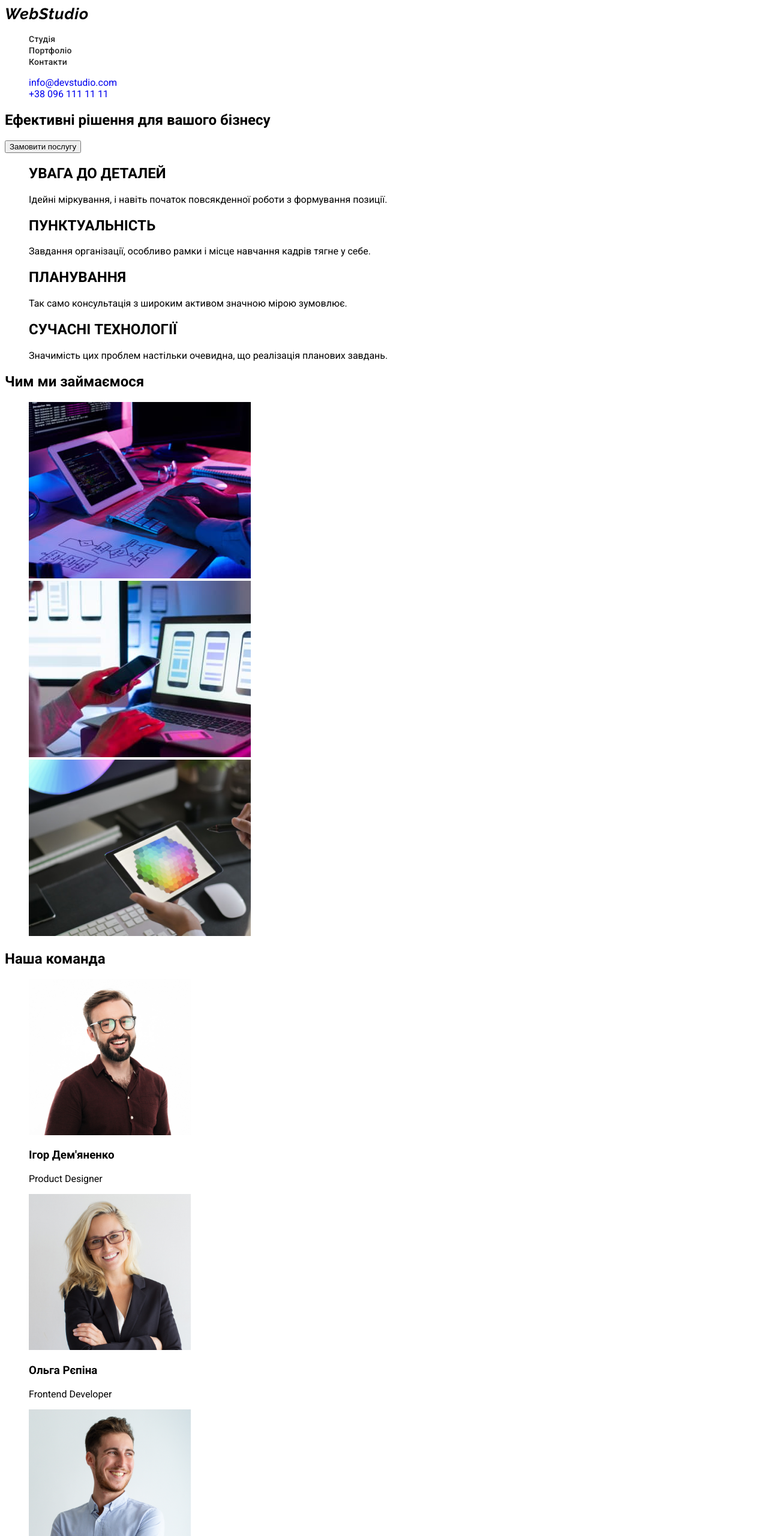
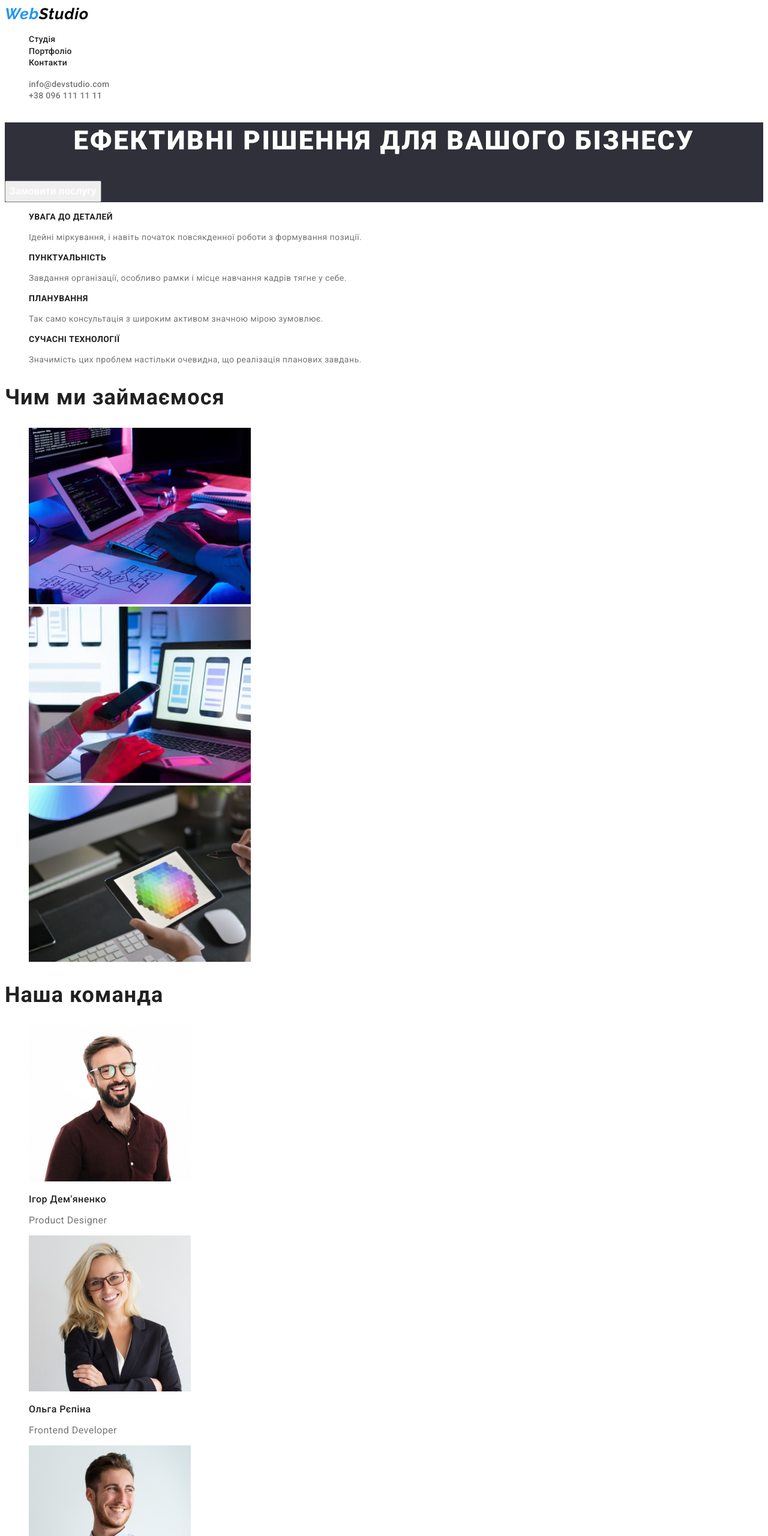
Before and after one commit to moxzuto/goit-markup-hw-02, a plain HTML site: page index.html in a window 1280 px wide. Shown: the top 2560 px of the page at 60% size. Drawn offline with Linux system fonts and the light colour scheme.

Commit message:
Css is done, as HTML
Добавил стилизацию футеру мейну и герою

```diff
--- a/css/styles.css
+++ b/css/styles.css
@@ -1,4 +1,12 @@
+/* General */
+
+:root {
+    --main-color: #212121;
+    --second-color: #757575;
+}
+
 .body {
+  font-weight: 400;
   font-family: "Roboto", sans-serif;
 }
 
@@ -7,26 +15,134 @@
 }
 
 .list {
-    list-style: none;
+  list-style: none;
 }
 
 /* Хеадер */
 .header-list-link {
   font-weight: 500;
   font-size: 14px;
-  line-height: 16px;
+  line-height: calc(16 / 12);
   letter-spacing: 0.02em;
-  color: #212121;
+  color: var(--main-color);
 }
 
 .header-logo {
   font-family: "Raleway";
   font-weight: 700;
   font-size: 26px;
-  line-height: 31px;
+  line-height: calc(31 / 26);
   letter-spacing: 0.03em;
+}
+
+.web-style {
+    color: #2196F3;
 }
 
 .header-active-link:hover {
   color: #2196f3;
 }
+
+.header-contacts-link {
+  font-weight: 500;
+  font-size: 14px;
+  line-height: calc(16 / 14);
+  letter-spacing: 0.02em;
+  color: var(--second-color);
+}
+
+/* Hero */
+
+.hero {
+  background: #2f303a;
+}
+
+.hero-text {
+  font-weight: 900;
+  font-size: 44px;
+  line-height: calc(60 / 44);
+  text-align: center;
+  letter-spacing: 0.06em;
+  text-transform: uppercase;
+  color: #ffffff;
+}
+
+.hero-button {
+  font-weight: 700;
+  font-size: 16px;
+  line-height: calc(30 / 16);
+  color: #ffffff;
+}
+
+/* Main */
+
+.main-list-topic {
+  font-weight: 700;
+  font-size: 14px;
+  line-height: calc(16 / 14);
+  letter-spacing: 0.03em;
+  text-transform: uppercase;
+  color: var(--main-color);
+}
+
+.main-list-paragraph {
+  font-size: 14px;
+  line-height: calc(24 / 14);
+  letter-spacing: 0.03em;
+  color: var(--second-color);
+}
+
+/* our team */
+
+.team-topic {
+  font-weight: 700;
+  font-size: 36px;
+  line-height: calc(42 / 36);
+  letter-spacing: 0.03em;
+  color: var(--main-color);
+}
+
+.team-names {
+  font-weight: 500;
+  font-size: 16px;
+  line-height: calc(19 / 16);
+  letter-spacing: 0.03em;
+  color: var(--main-color);
+}
+
+.team-labor {
+  font-size: 16px;
+  line-height: calc(19 / 16);
+  letter-spacing: 0.03em;
+  color: var(--second-color);
+}
+
+/*Footer*/
+
+.footer {
+    background: #2F303A;
+}
+
+.footer-logo {
+  font-family: "Raleway";
+  font-style: normal;
+  font-weight: 700;
+  font-size: 26px;
+  line-height: 31px;
+  letter-spacing: 0.03em;
+  color: #ffffff;
+}
+
+.footer-map {
+  font-size: 14px;
+  line-height: calc(24 / 14);
+  letter-spacing: 0.03em;
+  color: #ffffff;
+}
+
+.footer-contacts {
+  font-size: 14px;
+  line-height: 24px;
+  letter-spacing: 0.03em;
+  color: #FFFFFF99;
+}
--- a/index.html
+++ b/index.html
@@ -17,25 +17,45 @@
     <header class="header">
       <!-- Навигация -->
       <nav>
-        <a class="header-logo">WebStudio</a>
+        <a class="header-logo"><span class="web-style">Web</span>Studio</a>
         <ul class="header-nav-list list">
           <li class="header-list-item">
-            <a class="header-list-link header-link header-active-link link" href="#studio">Студія</a>
+            <a
+              class="header-list-link header-link header-active-link link"
+              href="#studio"
+              >Студія</a
+            >
           </li>
           <li class="header-list-item">
-            <a class="header-list-link header-link header-active-link link" href="#portfolio">Портфоліо</a>
+            <a
+              class="header-list-link header-link header-active-link link"
+              href="#portfolio"
+              >Портфоліо</a
+            >
           </li>
           <li class="header-list-item">
-            <a class="header-list-link header-link header-active-link link" href="#contacts">Контакти</a>
+            <a
+              class="header-list-link header-link header-active-link link"
+              href="#contacts"
+              >Контакти</a
+            >
           </li>
         </ul>
       </nav>
       <ul class="header-contacts list">
         <li>
-          <a class="header-contacts-link header-link header-active-link link"href="mailto:info@devstudio.com">info@devstudio.com</a>
+          <a
+            class="header-contacts-link header-link header-active-link link"
+            href="mailto:info@devstudio.com"
+            >info@devstudio.com</a
+          >
         </li>
         <li>
-          <a class="header-contacts-link header-link header-active-link link"href="tel:+380961111111">+38 096 111 11 11</a>
+          <a
+            class="header-contacts-link header-link header-active-link link"
+            href="tel:+380961111111"
+            >+38 096 111 11 11</a
+          >
         </li>
       </ul>
     </header>
@@ -43,37 +63,37 @@
     <!-- Уникальный контент этой страницы -->
     <main>
       <section class="hero">
-        <h1>Ефективні рішення для вашого бізнесу</h1>
-        <button type="button">Замовити послугу</button>
+        <h1 class="hero-text">Ефективні рішення для вашого бізнесу</h1>
+        <button type="button" class="hero-button">Замовити послугу</button>
       </section>
-      <section>
+      <section class="main-list-item">
         <ul class="list">
           <li>
-            <h2>УВАГА ДО ДЕТАЛЕЙ</h2>
-            <p>
+            <h2 class="main-list-topic">УВАГА ДО ДЕТАЛЕЙ</h2>
+            <p class="main-list-paragraph">
               Ідейні міркування, і навіть початок повсякденної роботи з
               формування позиції.
             </p>
           </li>
 
           <li>
-            <h2>ПУНКТУАЛЬНІСТЬ</h2>
-            <p>
+            <h2 class="main-list-topic">ПУНКТУАЛЬНІСТЬ</h2>
+            <p class="main-list-paragraph">
               Завдання організації, особливо рамки і місце навчання кадрів тягне
               у себе.
             </p>
           </li>
 
           <li>
-            <h2>ПЛАНУВАННЯ</h2>
-            <p>
+            <h2 class="main-list-topic">ПЛАНУВАННЯ</h2>
+            <p class="main-list-paragraph">
               Так само консультація з широким активом значною мірою зумовлює.
             </p>
           </li>
 
           <li>
-            <h2>СУЧАСНІ ТЕХНОЛОГІЇ</h2>
-            <p>
+            <h2 class="main-list-topic">СУЧАСНІ ТЕХНОЛОГІЇ</h2>
+            <p class="main-list-paragraph">
               Значимість цих проблем настільки очевидна, що реалізація планових
               завдань.
             </p>
@@ -81,7 +101,7 @@
         </ul>
       </section>
       <section>
-        <h2>Чим ми займаємося</h2>
+        <h2 class="team-topic">Чим ми займаємося</h2>
         <ul class="list">
           <li>
             <img
@@ -100,12 +120,12 @@
       </section>
 
       <section>
-        <h2>Наша команда</h2>
-        <ul class="list">
+        <h2 class="team-topic">Наша команда</h2>
+        <ul class="team-list-photo list">
           <li>
             <img src="./images/img-3.jpg" width="270" alt="Product Designer" />
-            <h3>Ігор Дем'яненко</h3>
-            <p>Product Designer</p>
+            <h3 class="team-names">Ігор Дем'яненко</h3>
+            <p class="team-labor">Product Designer</p>
           </li>
           <li>
             <img
@@ -113,38 +133,38 @@
               width="270"
               alt="Frontend Developer"
             />
-            <h3>Ольга Рєпіна</h3>
-            <p>Frontend Developer</p>
+            <h3 class="team-names">Ольга Рєпіна</h3>
+            <p class="team-labor">Frontend Developer</p>
           </li>
           <li>
             <img src="./images/img-1.jpg" width="270" alt="Marketing" />
-            <h3>Микола Тарасов</h3>
-            <p>Marketing</p>
+            <h3 class="team-names">Микола Тарасов</h3>
+            <p class="team-labor">Marketing</p>
           </li>
           <li>
             <img src="./images/img-(3).jpg" width="270" alt="UI Designer" />
-            <h3>Михайло Єрмаков</h3>
-            <p>UI Designer</p>
+            <h3 class="team-names">Михайло Єрмаков</h3>
+            <p class="team-labor">UI Designer</p>
           </li>
         </ul>
       </section>
     </main>
 
     <!-- футер -->
-    <footer>
-      <a>WebStudio</a>
-      <address>
+    <footer class="footer">
+      <a class="footer-logo"><span class="web-style">Web</span>Studio</a>
+      <address class="fotter-address">
         <ul class="list">
           <li>
-            <a href="https://goo.gl/maps/VGLmBFfd4AsAkcc5A"
+            <a class="footer-map link" href="https://goo.gl/maps/VGLmBFfd4AsAkcc5A"
               >м. Київ, пр-т Лесі Українки, 26</a
             >
           </li>
           <li>
-            <a href="mailto:info@devstudio.com">info@devstudio.com</a>
+            <a class="footer-contacts link" href="mailto:info@devstudio.com">info@devstudio.com</a>
           </li>
           <li>
-            <a href="tel:+380961111111">+38 096 111 11 11</a>
+            <a class="footer-contacts link" href="tel:+380961111111">+38 096 111 11 11</a>
           </li>
         </ul>
       </address>
```
